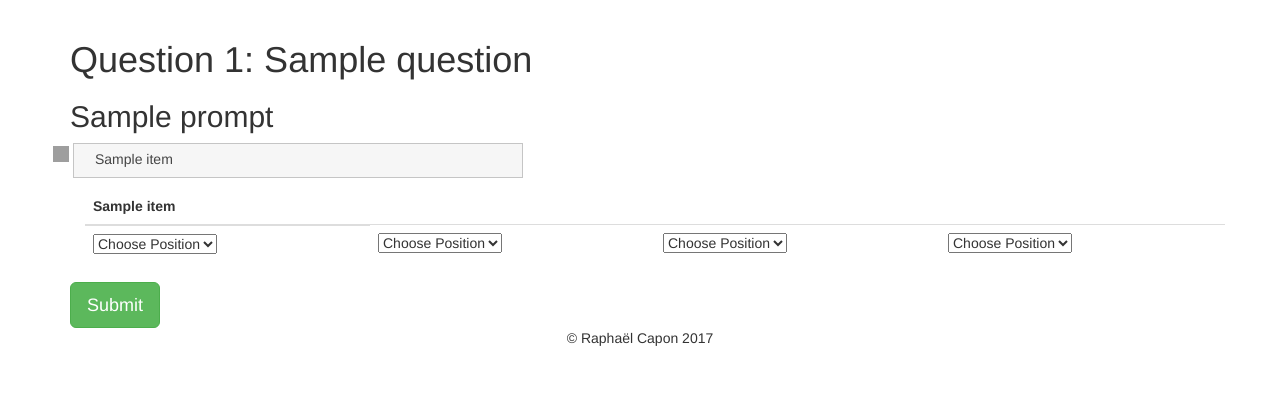
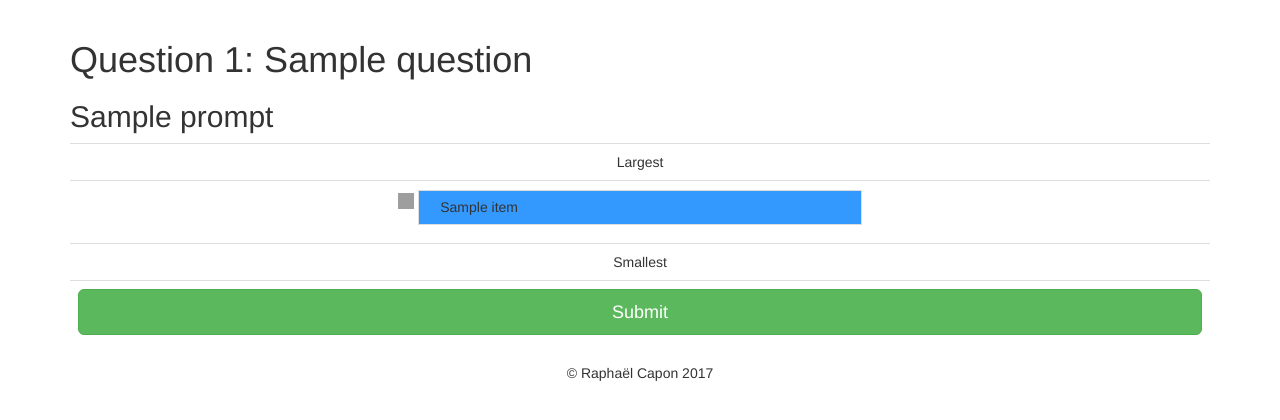
Before and after one commit to rcdc1989/compare, a Flask app: template compare/templates/game.html in a window 1280 px wide. Shown: the part 51-471 px from the top of the page. Run offline with Flask 2, Linux system fonts and the light colour scheme; the template is opened without the code that fills it: most values are stand-ins (such as "Sample title", 1, 10 or a date in 2020); some libraries are stand-ins or nearby versions; grey boxes are pictures that could not be loaded.

Commit message:
improved user interface by cleaning up appearance of main game page, added colours removed 'vestigial' drop-down menues cleaned up 'next question' code by removing logic from views.py and keeping the logic inside the 'Game' class

```diff
--- a/compare/static/css/main.css
+++ b/compare/static/css/main.css
@@ -2,7 +2,3 @@ div.metadata {
     margin-top: 20px;
     font-size: 1.5em;
 }
-.custom_footer {
-    float: none;
-    margin: 0 auto;
-}
--- a/compare/templates/base.html
+++ b/compare/templates/base.html
@@ -48,8 +48,13 @@
     <script src="//code.jquery.com/jquery-migrate-1.2.1.min.js"></script>
     <script src="site.js"></script>
     -->
+
+    </body>
+    <footer>
         <div class="text-center">
             © Raphaël Capon 2017
         </div>
-    </body>
+
+    </footer>
+
 </html>
--- a/compare/templates/game.html
+++ b/compare/templates/game.html
@@ -9,9 +9,34 @@
     <script src="//code.jquery.com/ui/1.11.4/jquery-ui.js"></script>
 
     <style>
-    #sortable {list-style-type: none; padding: 0; width: 40%;}
-    #sortable li { margin: 0 3px 3px 3px; padding: 0.4em; padding-left: 1.5em; font-size: 1.em; height: 2.5em;}
+    #sortable { list-style-type: none; padding: 0; width: 40%;}
+    #sortable li { margin: 0.1em 3px 3px 3px; padding: 0.4em; padding-left: 1.5em; font-size: 1em; height: 2.5em;}
     #sortable li span { position: absolute; margin-left: -3em;}
+    .colour1 {
+    background: #3399ff;
+    border: 1px solid #DDDDDD;
+    color: #333333;
+     }
+    .colour2 {
+    background: #84e184;
+    border: 1px solid #DDDDDD;
+    color: #333333;
+     }
+    .colour3 {
+    background: #ff9999;
+    border: 1px solid #DDDDDD;
+    color: #333333;
+     }
+    .colour4 {
+    background: #ffbf80;
+    border: 1px solid #DDDDDD;
+    color: #333333;
+     }
+     .center-block {
+           margin-left:auto;
+           margin-right:auto;
+           display:block;
+        }
     </style>
 
     <script type="text/javascript">
@@ -22,11 +47,11 @@
               cursor: 'grab',
               update: function(event, ui) {
                   var answer_keys = $("#sortable").sortable('toArray');
-                  $("#answer_keys").val(answer_keys.join(","));
+                  $("#answer_keys").val(answer_keys.join("++"));
               },
               create: function(event, ui) {
                   var answer_keys = $("#sortable").sortable('toArray');
-                  $("#answer_keys").val(answer_keys.join(","));
+                  $("#answer_keys").val(answer_keys.join("++"));
               }
           });
           $( "#sortable" ).disableSelection();
@@ -44,70 +69,36 @@
     <body>
 
 
-    <ul id="sortable">
-        {% for item in question["items"] %}
-
-            <li id="{{item}}" class="ui-state-default"><span class="ui-icon ui-icon-arrowthick-2-n-s"></span>{{item}}</li>
-
-        {% endfor %}
-    </ul>
-    <div style="clear:both;"></div>
-    <input id="answer_keys" name="answer_keys"  type="hidden" />
-
-
-<div class="container">
   <table class="table">
-    <thead>
-      <tr>
-        {% for item in question["items"] %}
-
-            <th>{{item}}</th>
-
-        {% endfor %}
-      </tr>
-    </thead>
     <tbody>
         <tr>
+            <td class="text-center">Largest</td>
+        </tr>
+        <tr>
             <td>
-                <select class="mdb-select" id="item1" name="item1">
-                    <option value="" disabled selected>Choose Position</option>
-                    <option value="1">1st (smallest)</option>
-                    <option value="2">2nd</option>
-                    <option value="3">3rd</option>
-                    <option value="4">4th (largest)</option>
-                </select>
+                <ul id="sortable" class = "center-block">
+                    {% for item in question["items"] %}
+
+                        <li id="{{item}}" class="ui-state-default colour{{loop.index}}"><span class="ui-icon ui-icon-arrowthick-2-n-s"></span>{{item}}</li>
+
+                    {% endfor %}
+                </ul>
+                <div style="clear:both;"></div>
+                <input id="answer_keys" name="answer_keys"  type="hidden" />
             </td>
-            <td>
-                <select class="mdb-select" id="item2" name="item2">
-                    <option value="" disabled selected>Choose Position</option>
-                    <option value="1">1st (smallest)</option>
-                    <option value="2">2nd</option>
-                    <option value="3">3rd</option>
-                    <option value="4">4th (largest)</option>
-                </select>
-            </td>
-            <td>
-                <select class="mdb-select" id="item3" name="item3">
-                    <option value="" disabled selected>Choose Position</option>
-                    <option value="1">1st (smallest)</option>
-                    <option value="2">2nd</option>
-                    <option value="3">3rd</option>
-                    <option value="4">4th (largest)</option>
-                </select>
-            </td>
-            <td>
-                <select class="mdb-select" id="item4" name="item4">
-                    <option value="" disabled selected>Choose Position</option>
-                    <option value="1">1st (smallest)</option>
-                    <option value="2">2nd</option>
-                    <option value="3">3rd</option>
-                    <option value="4">4th (largest)</option>
-                </select>
-            </td>
+        </tr>
+        <tr>
+            <td class="text-center">Smallest</td>
+        </tr>
+        <tr>
+            <td><button type="submit" class="btn btn-lg btn-block btn-success btn-space" >Submit</button></td>
         </tr>
     </tbody>
   </table>
+
+<div class="row marketing">
+
 </div>
-    <button type="submit" class="btn btn-lg btn-success" align="center">Submit</button>
+
 </form>
 {% endblock %}
--- /dev/null
+++ b/compare/templates/question_header.html
@@ -0,0 +1,5 @@
+
+<h1>THIS IS THE QUESTION HEADER</h1>
+
+{% block content %}
+{% endblock %}
--- a/compare/templates/show_answer.html
+++ b/compare/templates/show_answer.html
@@ -53,7 +53,8 @@
         </tr>
         <tr>
         <td>Sources</td>
-        {% for item in question["sources"] %}
+        {% for item in question["sources"]
+        %}
             <td><a href="{{item}}">{{item[8:]}}</a></td>
         {% endfor %}
         </tr>
```
Also changed, not shown: compare/game.py (+15 -4 lines), compare/views.py (+6 -21 lines).
